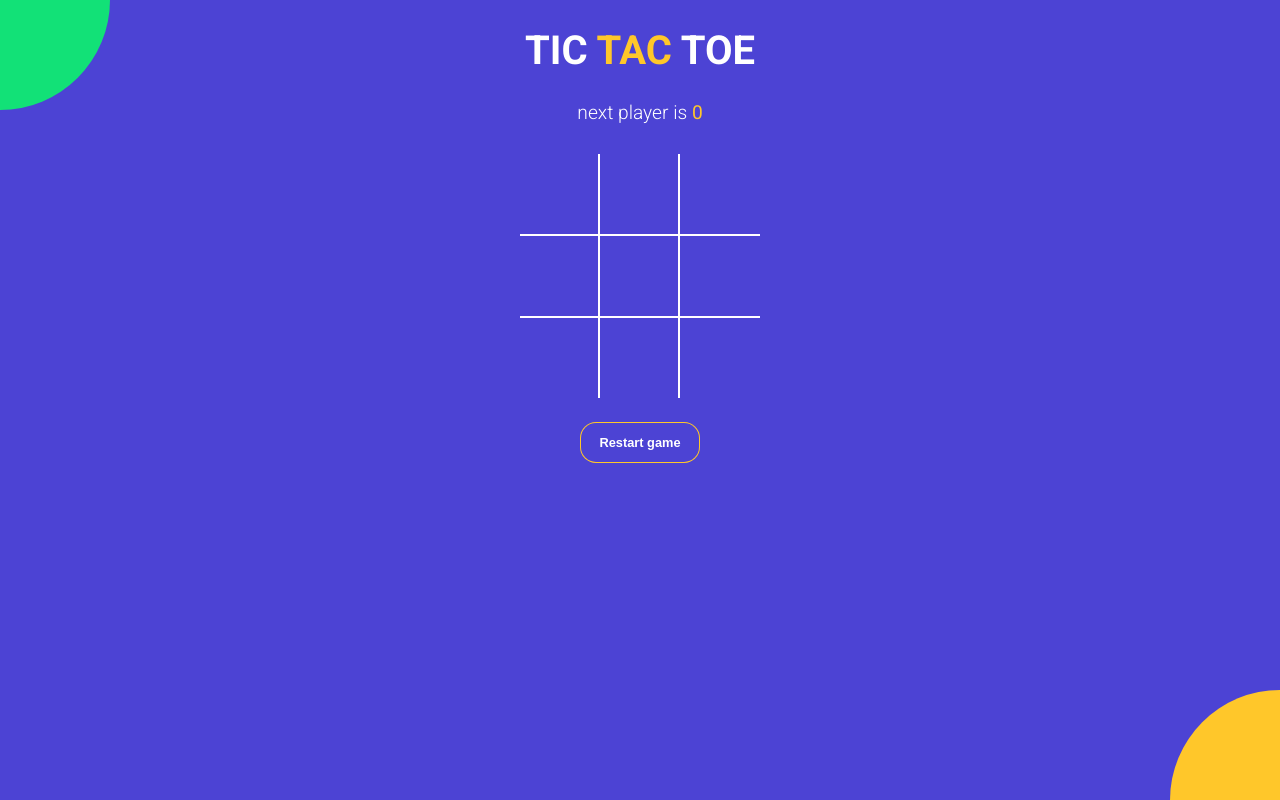
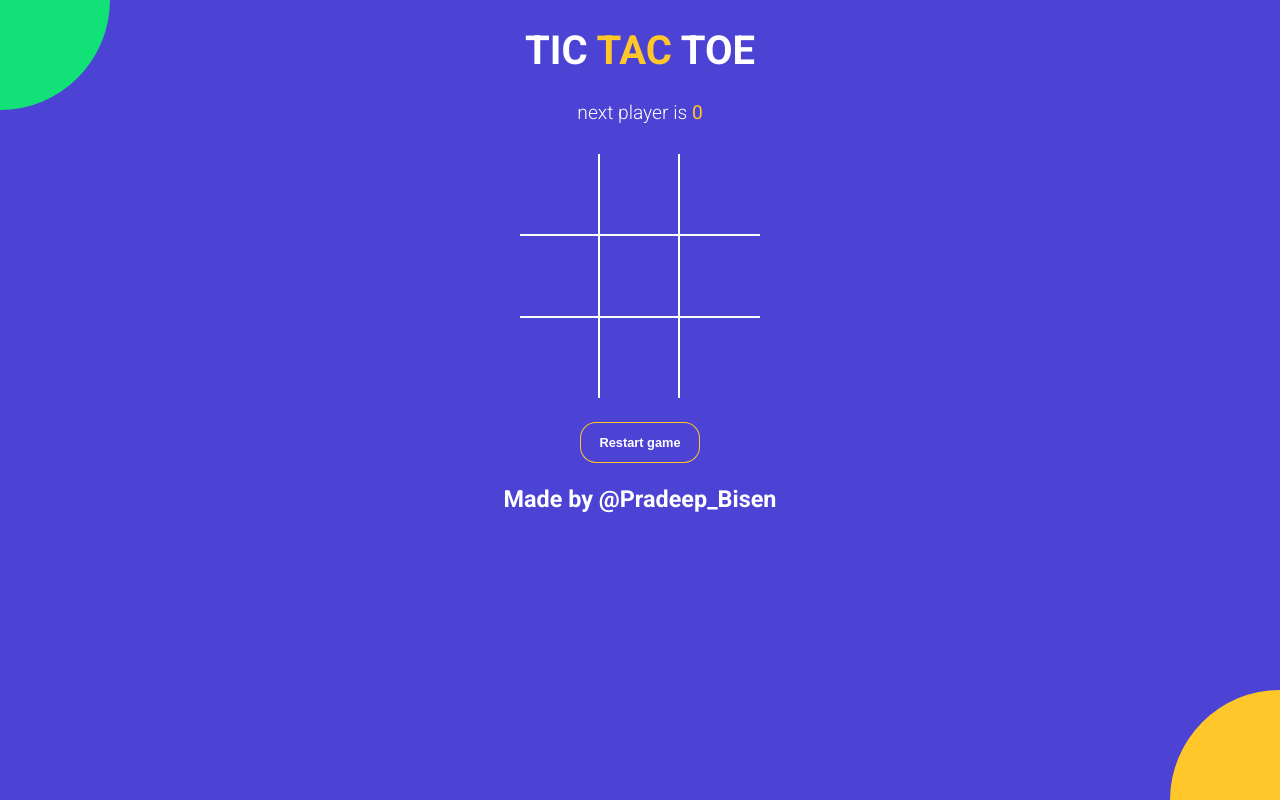
Before and after one commit to pradeepSDE/Tictactoe-game, a React (Vite) app: page / in a window 1280 px wide. Built offline with nearby package versions, Linux system fonts and the light colour scheme.

Commit message:
added made by label

```diff
--- a/package.json
+++ b/package.json
@@ -14,7 +14,8 @@
     "prop-types": "^15.8.1",
     "react": "^18.2.0",
     "react-confetti": "^6.1.0",
-    "react-dom": "^18.2.0"
+    "react-dom": "^18.2.0",
+    "surge": "^0.23.1"
   },
   "devDependencies": {
     "@types/react": "^18.2.15",
--- a/src/App.jsx
+++ b/src/App.jsx
@@ -6,6 +6,7 @@ import StatusMessage from './components/StatusMessage';
 import RefreshButton from './components/resatrtGame';
 
 import WinnerParty from './components/winnerparty';
+import Footer from './components/Footer';
 
 let  count = 0;
 function App() {
@@ -56,7 +57,7 @@ function App() {
       <Board squares={squares} handlesquareclick={handlesquareclick}  winningSquares={winningSquares}/>
      <RefreshButton winner={winner} count={count} />
     <WinnerParty winner={winner}/>
-
+     <Footer/>
 
     </div>
 
--- /dev/null
+++ b/src/components/Footer.jsx
@@ -0,0 +1,14 @@
+import React from 'react'
+
+const Footer = () => {
+  return (
+    <>
+    <h3>
+      Made by @Pradeep_Bisen
+
+    </h3>
+    </>
+  )
+}
+
+export default Footer
--- a/src/components/resatrtGame.jsx
+++ b/src/components/resatrtGame.jsx
@@ -5,6 +5,18 @@ function RefreshButton( {winner,count}) {
   const handleRefresh = () => {
     window.location.reload();
   };
+
+  const autoRefresh = ()=>{
+    // console.log("autorefresh")
+    if(winner){
+      setTimeout(()=>{
+        window.location.reload();
+
+      },9000)
+    }
+  }
+
+  autoRefresh()
 
   return (
     <button onClick={handleRefresh}
```
Also changed, not shown: public/download.jpeg (added), 1 other file (tests, documents, lock files or other folders).
